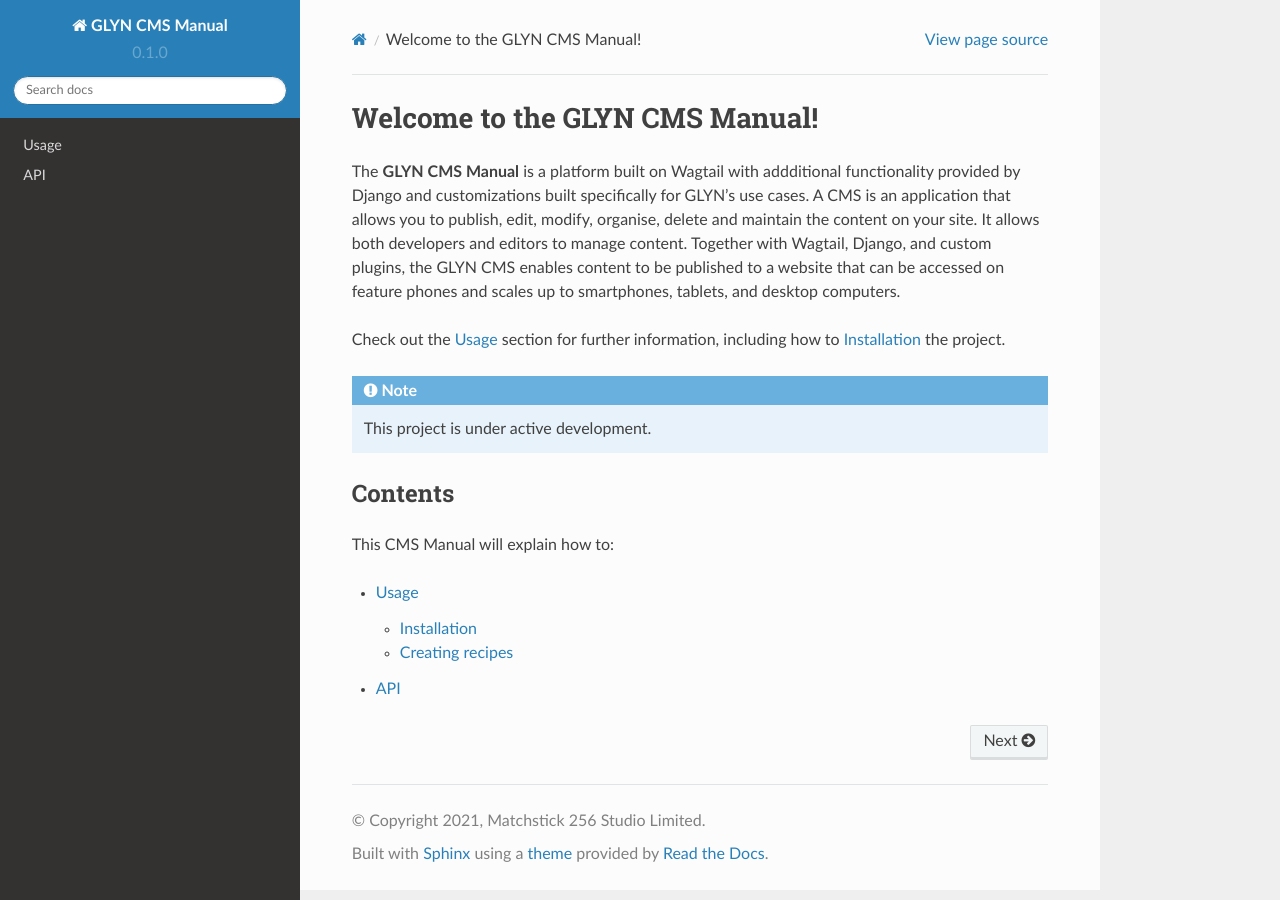
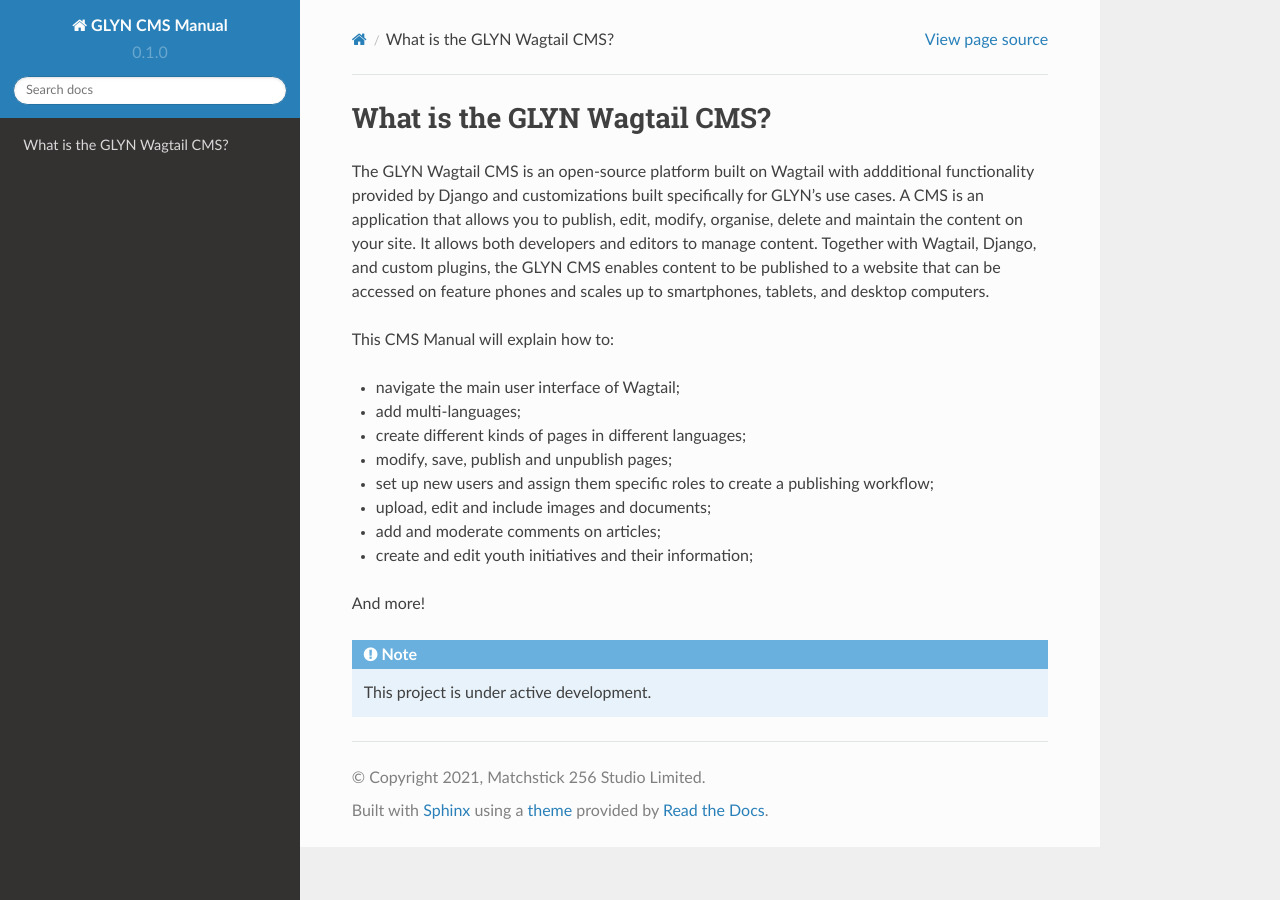
Before and after one commit to matchstick-studio/glyn-manual, a Sphinx documentation site: the page built from docs/source/index.rst, in a window 1280 px wide. Built offline with Sphinx 7.4.7 and the Read the Docs theme 2.0.0, drawn with Linux system fonts in a browser that asks for light colours.

Commit message:
Update index.rst

```diff
--- a/docs/source/index.rst
+++ b/docs/source/index.rst
@@ -1,20 +1,21 @@
-Welcome to the GLYN CMS Manual!
-===================================
+What is the GLYN Wagtail CMS?
+=============================
 
-The **GLYN CMS Manual** is a platform built on Wagtail with addditional functionality provided by Django and customizations built specifically for GLYN's use cases. A CMS is an application that allows you to publish, edit, modify, organise, delete and maintain the content on your site. It allows both developers and editors to manage content. Together with Wagtail, Django, and custom plugins, the GLYN CMS enables content to be published to a website that can be accessed on feature phones and scales up to smartphones, tablets, and desktop computers.
+The GLYN Wagtail CMS is an open-source platform built on Wagtail with addditional functionality provided by Django and customizations built specifically for GLYN's use cases. A CMS is an application that allows you to publish, edit, modify, organise, delete and maintain the content on your site. It allows both developers and editors to manage content. Together with Wagtail, Django, and custom plugins, the GLYN CMS enables content to be published to a website that can be accessed on feature phones and scales up to smartphones, tablets, and desktop computers.
 
-Check out the :doc:`usage` section for further information, including
-how to :ref:`installation` the project.
+This CMS Manual will explain how to:
+
+-   navigate the main user interface of Wagtail;
+-   add multi-languages;
+-   create different kinds of pages in different languages;
+-   modify, save, publish and unpublish pages;
+-   set up new users and assign them specific roles to create a publishing workflow;
+-   upload, edit and include images and documents;
+-   add and moderate comments on articles;
+-   create and edit youth initiatives and their information;
+
+And more!
 
 .. note::
 
    This project is under active development.
-
-Contents
---------
-This CMS Manual will explain how to:
-
-.. toctree::
-
-   usage
-   api
```
